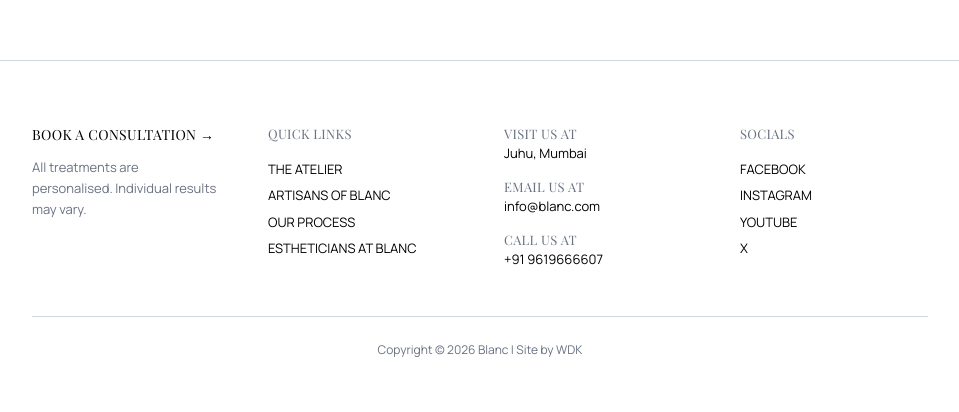
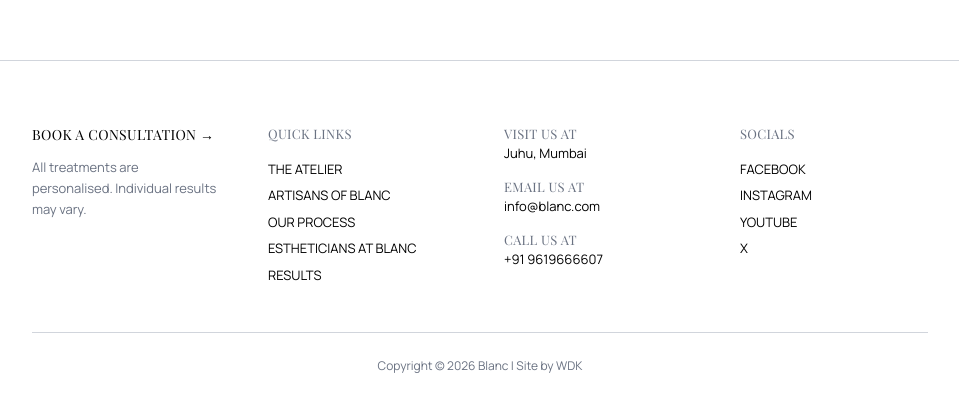
Before and after one commit to Ladwa14/blanc-website, a Next.js app: page / in a window 1280 px wide. Shown: the part 2147-2559 px from the top of the page, without its empty margins (160-1119 px from the left). Built offline with nearby package versions, Linux system fonts and the light colour scheme; a web font is replaced by a local one.

Commit message:
results added in footer

```diff
--- a/app/sections/Footer.tsx
+++ b/app/sections/Footer.tsx
@@ -221,6 +221,16 @@ const handleSubmit = async () => {
         ESTHETICIANS AT BLANC
       </Link>
     </li>
+
+ <li>
+      <Link
+        href="/results"
+        className="hover:opacity-60 transition-opacity duration-300"
+      >
+       RESULTS
+      </Link>
+    </li>
+
   </ul>
 </div>
 
```
